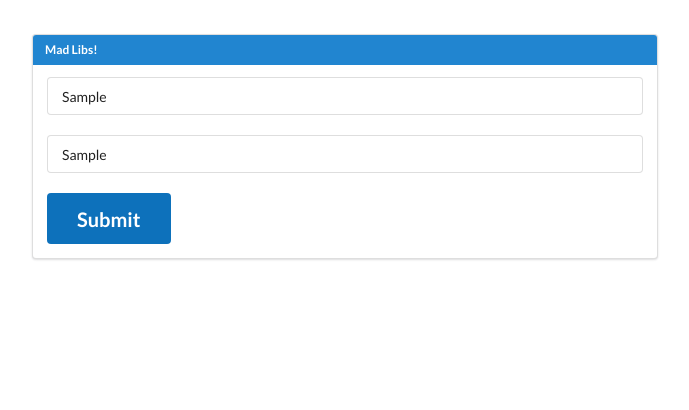
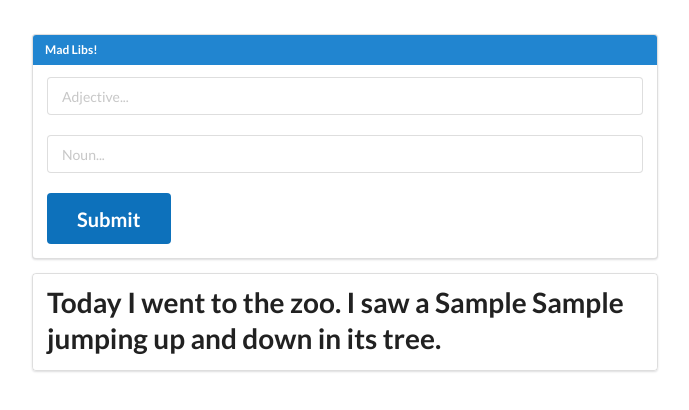
Before and after one commit to mottaquikarim/tkc-madlibs, a plain HTML site: page index.html in a window 1280 px wide. Both pictures are taken after typing "Sample", "Sample" into the empty fields and a click on the button "Submit". Shown: the whole page, without its empty margins (295-984 px from the left). Drawn offline with nearby package versions, Linux system fonts and the light colour scheme.

Commit message:
implemented mad libs

```diff
--- a/index.html
+++ b/index.html
@@ -18,16 +18,19 @@
 
 
 					<div class="ui fluid icon input">
-						<input type="text" placeholder="Adjective...">
+						<input type="text" placeholder="Adjective..." class="js-adj">
 					</div>
 					<br/>
 					<div class="ui fluid icon input">
-						<input type="text" placeholder="Noun...">
+						<input type="text" placeholder="Noun..." class="js-noun">
 					</div>
 					<br/>
-					<button class="ui button primary huge">Submit</button>
+					<button class="ui button primary huge js-submit">Submit</button>
 				</div>
 
+				<div class="ui segments js-madlibs-content">
+
+				</div>
 
 			</div>
 		</div>
--- a/js/main.js
+++ b/js/main.js
@@ -7,4 +7,33 @@ function generateMadLib( adjective, noun ) {
 }
 
 var firstMadLib = generateMadLib('fuzzy', 'panda');
+var secondMadLib = generateMadLib( 'large', 'bat' );
+
+var myAdj = 'dimunitive';
+var myNoun = 'grizzly bear';
+
+var thirdMadLib = generateMadLib( myAdj, myNoun );
 console.log( firstMadLib  );
+
+
+$( ".js-submit" ).click(function() {
+	var userAdjective = $( ".js-adj").val();
+	console.log( 'user adjective is...', userAdjective );
+
+	var userNoun = $( '.js-noun' ).val();
+	console.log( 'user noun is...', userNoun );
+
+	var userMadLib = generateMadLib( userAdjective, userNoun );
+	console.log( userMadLib );
+
+	$('.js-madlibs-content').html(
+		"<div class='ui segment'>" +
+			"<h1 class='ui header'>" +
+				userMadLib +
+			"</h1>" +
+		"</div>"
+	);
+
+	$( ".js-adj").val('');
+	$( '.js-noun' ).val('');
+});
```
Also changed, not shown: libs.js (added, +9 -0 lines).
